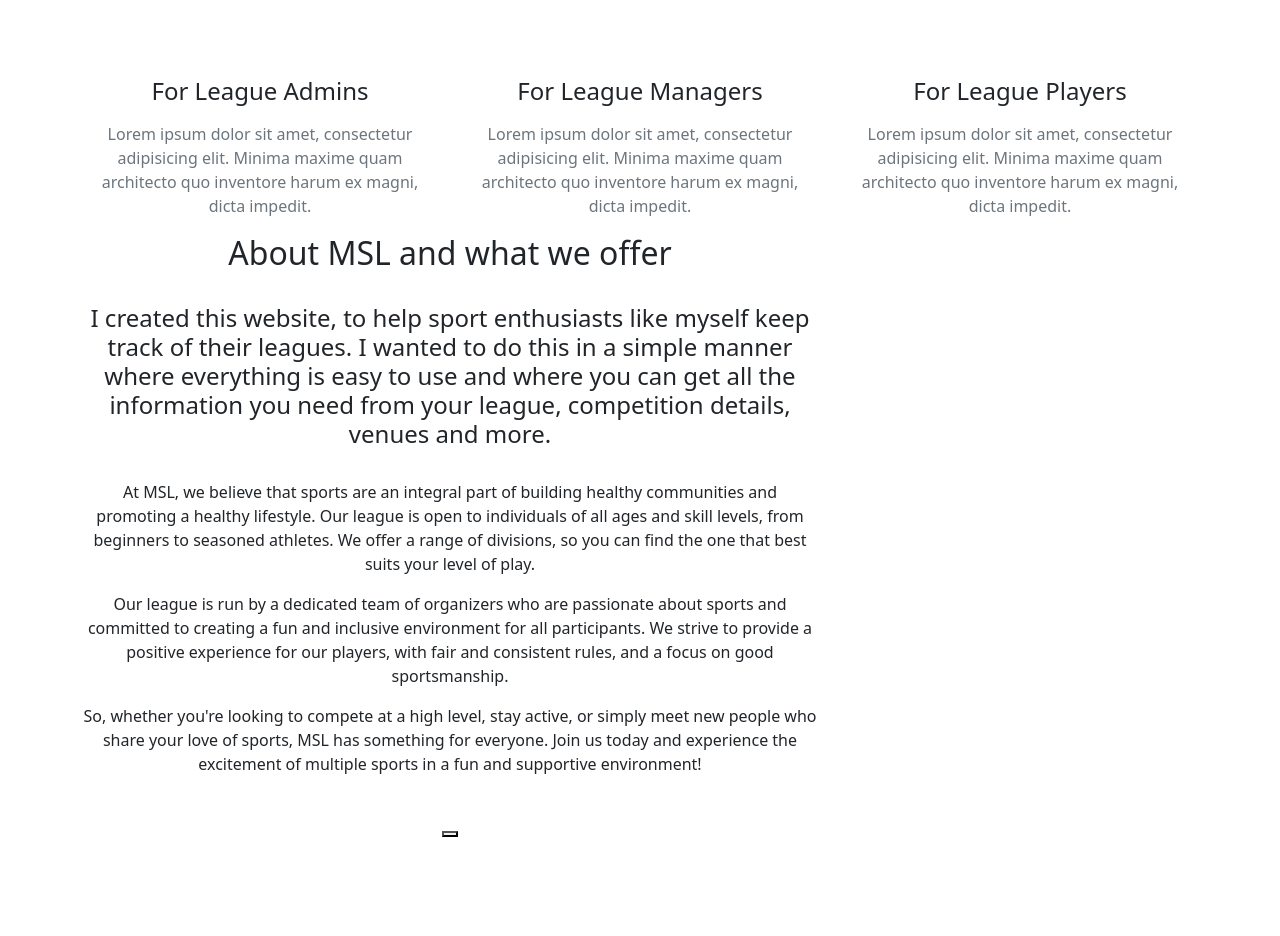
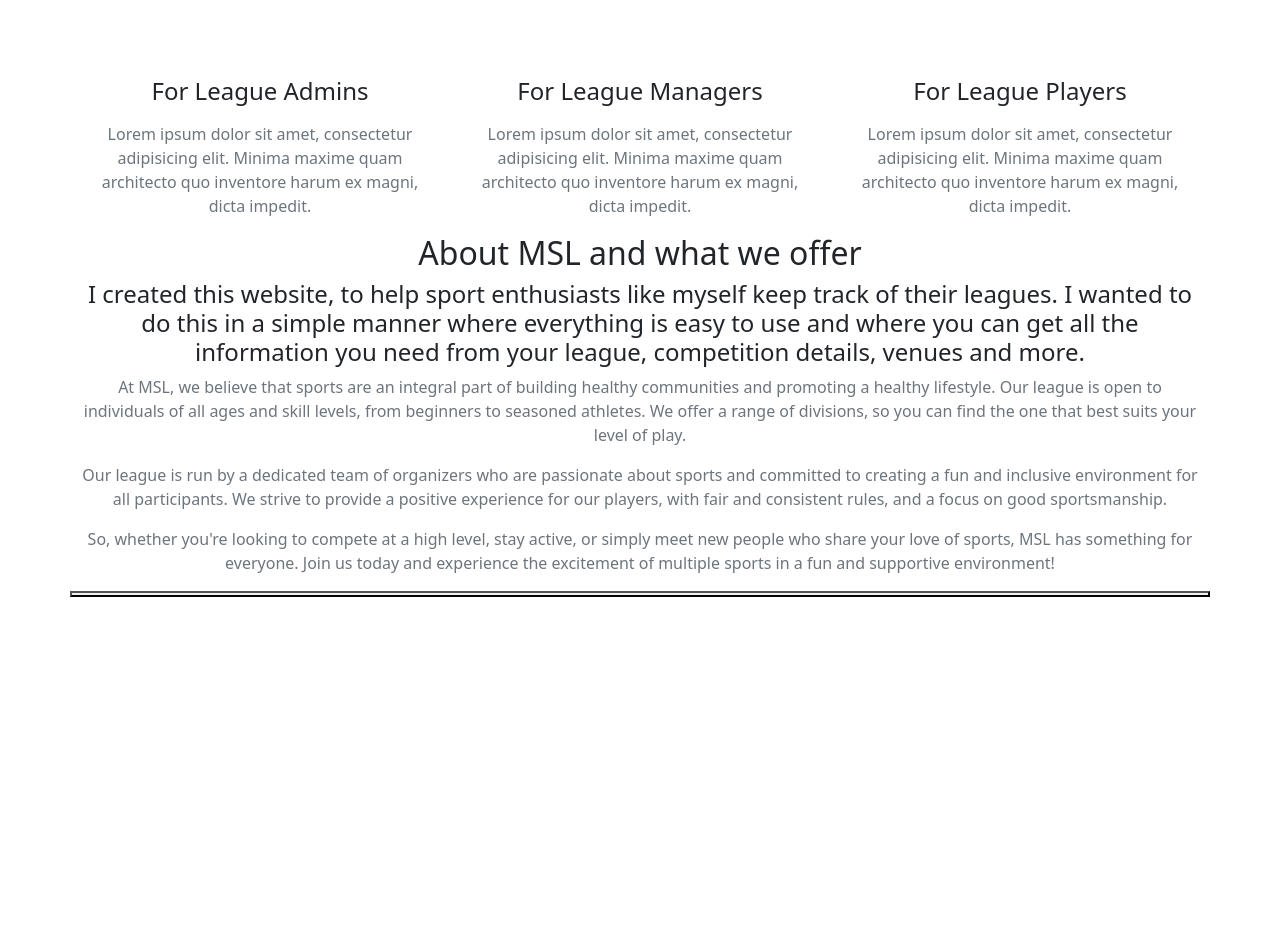
Before and after one commit to SirL0fty/GoldenLeagues, a Flask app: page / in a window 1280 px wide. Shown: the part 996-1932 px from the top of the page. After the commit the page ends 1593 px from the top, so only its background shows below. Run offline with Flask 3, Linux system fonts and the light colour scheme.

Commit message:
text wrapped the about page and changed font

```diff
--- a/templates/index.html
+++ b/templates/index.html
@@ -47,13 +47,16 @@
       </div>
 
     <div id="about" class="container-fluid">
+      <div class = "text- align = center">
       <div class="row">
         <div class="col-sm-8">
+        </div>
+
           <h2>About MSL and what we offer</h2><br>
           <h4>I created this website, to help sport enthusiasts like myself keep track of their leagues. I wanted to do this in a simple manner where everything is easy to use and where you can get all the information you need from your league, competition details, venues and more.</h4><br>
-          <p>At MSL, we believe that sports are an integral part of building healthy communities and promoting a healthy lifestyle. Our league is open to individuals of all ages and skill levels, from beginners to seasoned athletes. We offer a range of divisions, so you can find the one that best suits your level of play. </p>
-          <p>Our league is run by a dedicated team of organizers who are passionate about sports and committed to creating a fun and inclusive environment for all participants. We strive to provide a positive experience for our players, with fair and consistent rules, and a focus on good sportsmanship. </p>
-          <p>So, whether you're looking to compete at a high level, stay active, or simply meet new people who share your love of sports, MSL has something for everyone. Join us today and experience the excitement of multiple sports in a fun and supportive environment! </p>
+          <p class="text-muted" >At MSL, we believe that sports are an integral part of building healthy communities and promoting a healthy lifestyle. Our league is open to individuals of all ages and skill levels, from beginners to seasoned athletes. We offer a range of divisions, so you can find the one that best suits your level of play. </p>
+          <p class="text-muted">Our league is run by a dedicated team of organizers who are passionate about sports and committed to creating a fun and inclusive environment for all participants. We strive to provide a positive experience for our players, with fair and consistent rules, and a focus on good sportsmanship. </p>
+          <p class="text-muted">So, whether you're looking to compete at a high level, stay active, or simply meet new people who share your love of sports, MSL has something for everyone. Join us today and experience the excitement of multiple sports in a fun and supportive environment! </p>
           <br><button  type = "button" class="btn> Get in Touch</button>
     </div>
   </div>
```
